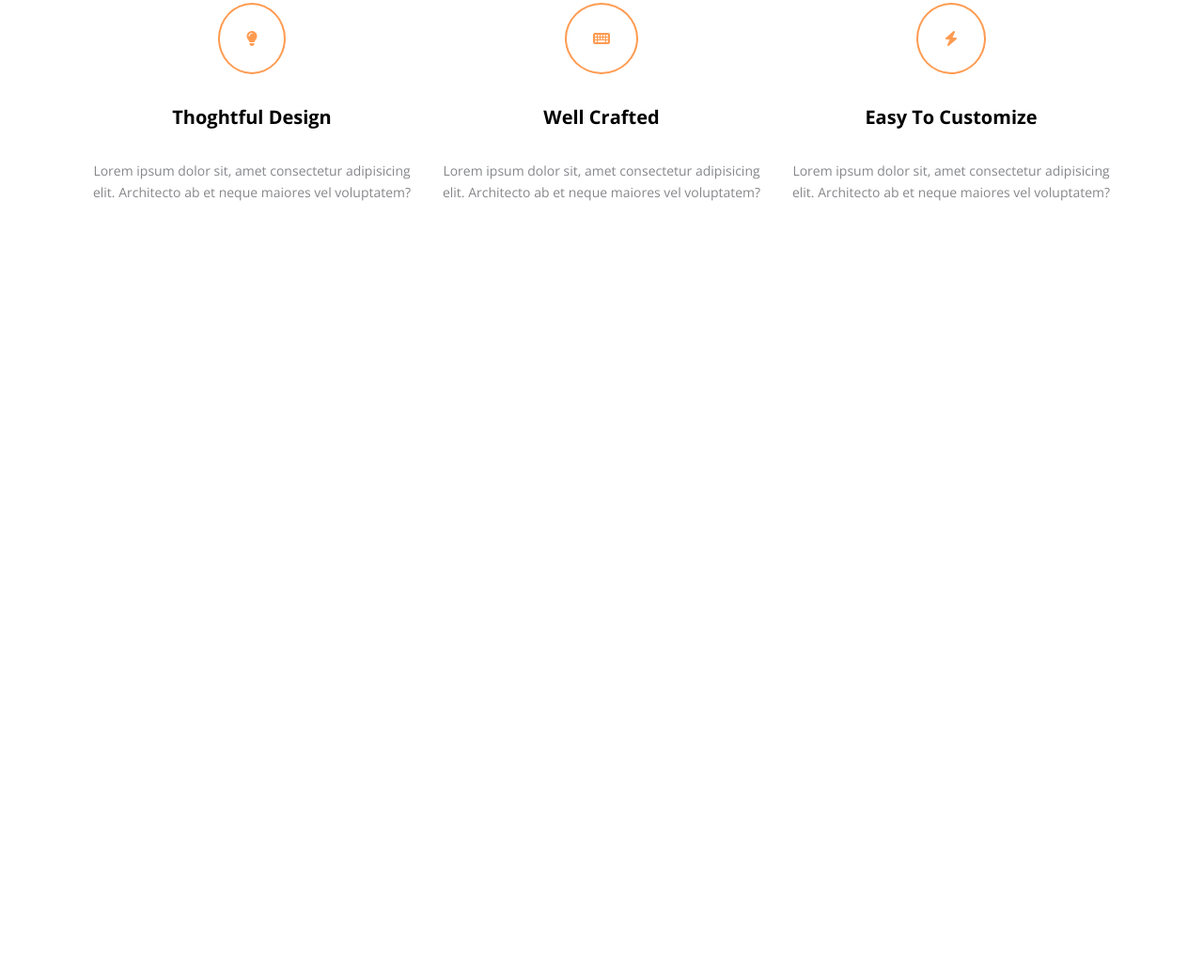
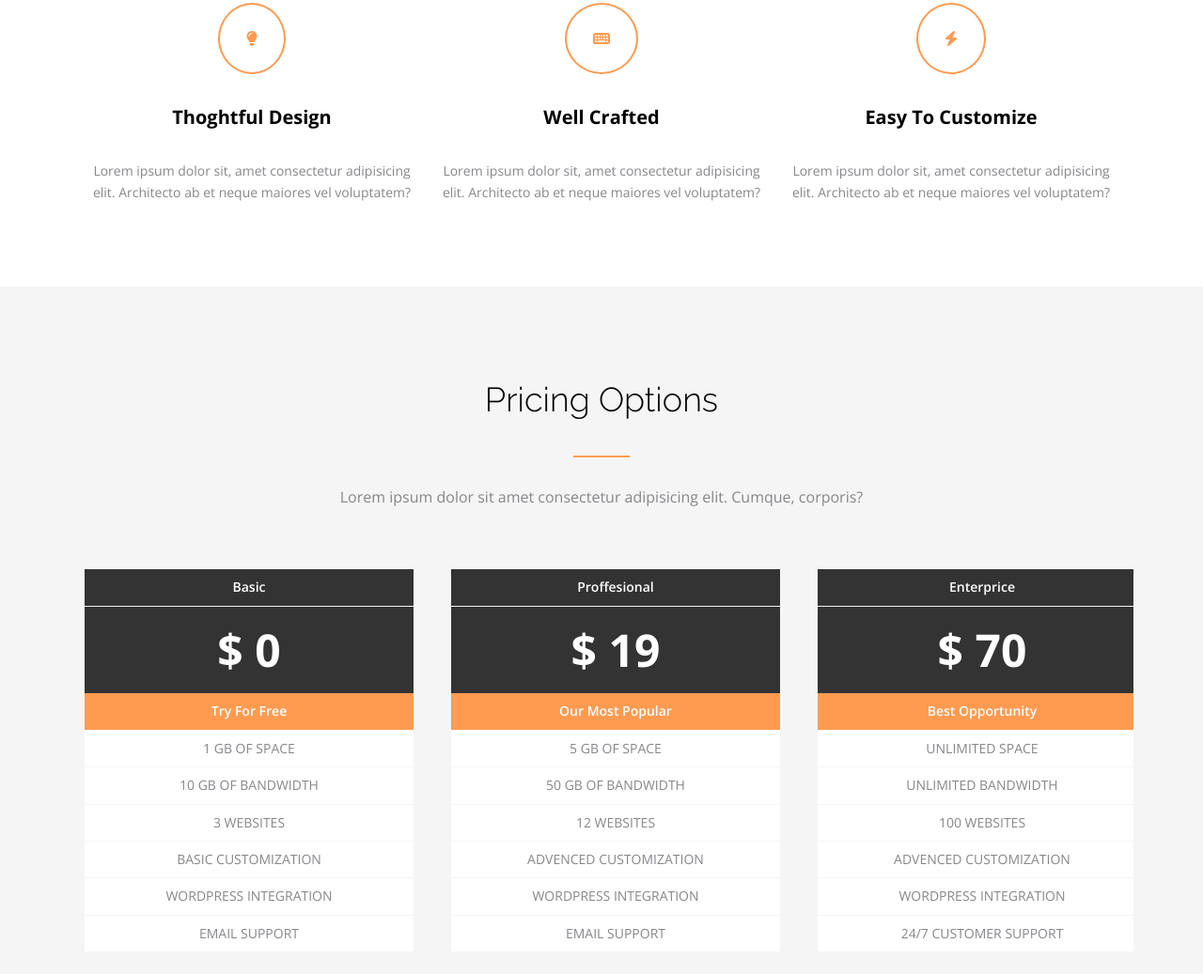
Before and after one commit to Divisible/AXIT-web-site, a plain HTML site: page index.htm in a window 1280 px wide. Shown: the part 3004-4041 px from the top of the page at 94% size. Before the commit the page ends 3309 px from the top, so only its background shows below. Drawn offline with nearby package versions, Linux system fonts and the light colour scheme.

Commit message:
Section F and fixed justify-content

```diff
--- a/css/main.css
+++ b/css/main.css
@@ -31,82 +31,6 @@ h1, h2, h3, h4 {text-transform: capitalize;}
 img {width: 100%}
 
 p {color: var(--medium-color)}
-
-
-/* Utilities */
-.container {
-  max-width: 1132px;
-  padding: 0 1rem;
-  margin: auto;
-  overflow: hidden;
-}
-
-.bootom-line-white {
-  width: 60px;
-  height: 2px;
-  background: var(--light-color);
-}
-
-.bootom-line-orange {
-  width: 60px;
-  height: 2px;
-  background: var(--main-color);
-  margin-bottom: 1.875rem;
-}
-
-.btn {
-  width: 130px;
-  height: 40px;
-  text-transform: capitalize;
-  border: none;
-  color: var(--light-color);
-  transition: all 0.5s ease;
-}
-
-.btn:hover {
-  opacity: 0.7;
-  cursor: pointer;
-}
-
-.btn-emty {
-  background: #9a9a9a;
-  border: 1px solid var(--light-color);
-}
-
-.btn-full {
-  background: var(--main-color)
-}
-
-.bg-gray {background: #f5f5f5;}
-
-.bg-white {background: #fff;}
-
-.section-row {
-  min-height: 600px;
-  display: flex;
-  align-items: center;
-  justify-content: center;
-}
-
-.section-column {
-  min-height: 600px;
-  display: flex;
-  flex-direction: column;
-  align-items: center;
-  justify-content: space-between;
-}
-.section-title {
-  display: flex;
-  flex-direction: column;
-  text-align: center;
-  align-items: center;
-}
-.section-title h2 {
-  font-family: "Raleway", sans-serif;
-  font-size: 2.25rem;
-  font-weight: 300;
-  margin-bottom: 1.875rem;
-}
 
 /* Header - main avigation */
 .main-nav {
@@ -316,12 +240,12 @@ p {color: var(--medium-color)}
 .sections-c .sub-content {
   display: flex;
   flex-direction: column;
-  justify-content: space-around;
+  justify-content: space-between;
 }
 
 .sub-item-section {
   display: flex;
-  justify-content: space-around;
+  justify-content: space-between;
   align-items: center;
 }
 
@@ -335,11 +259,9 @@ p {color: var(--medium-color)}
 }
 
 /* Section d */
-.section-d .section-title p {margin-bottom: 4rem;}
-
 .section-d .section-d-items {
   display: flex;
-  justify-content: space-around;
+  justify-content: space-between;
   align-items: center;
 }
 
@@ -352,7 +274,7 @@ p {color: var(--medium-color)}
 }
 
 .section-d-items .section-d-item:nth-child(2) {
-  padding: 0 1rem;
+  margin: 0 1rem;
 }
 
 .section-d-item i {
@@ -371,3 +293,61 @@ p {color: var(--medium-color)}
 .section-d-item p {
   font-size: 0.875rem;
 }
+
+/* Section f */
+.section-f {
+  min-height: 800px;
+}
+.section-f .section-f-items {
+  display: grid;
+  grid-template-columns: 1fr 1fr 1fr;
+  grid-gap: 2.5rem;
+}
+
+.section-f-items .section-f-item {
+  display: flex;
+  flex-direction: column;
+  justify-content: center;
+  align-items: center;
+  text-align: center;
+  background: var(--light-color);
+  width: 350px
+}
+
+.section-d-items .section-d-item:nth-child(2) {
+  margin: 0 1rem;
+}
+
+.section-f-item ul {
+  width: 100%;
+  text-transform: uppercase;
+  cursor: pointer;
+}
+
+.section-f-item ul li {
+  font-size: 0.875rem;
+  color: #86878b;
+  padding: 0.5rem;
+  border-bottom: 1px solid #f5f5f5;
+}
+
+.section-f-item ul li span {
+  font-size: 3rem;
+  font-weight: 700;
+}
+
+.section-f-item ul li:last-child,
+.section-f-item ul li:nth-child(2) {
+  border-bottom: none;
+}
+
+.section-f-item ul li:nth-child(-n + 3) {
+  background: var(--dark-color);
+  color: var(--light-color);
+  text-transform: capitalize;
+  font-weight: 600;
+}
+
+.section-f-item ul li:nth-child(3) {
+  background: var(--main-color);
+}
--- /dev/null
+++ b/css/utilites.css
@@ -0,0 +1,77 @@
+/* Utilities */
+.container {
+  max-width: 1132px;
+  padding: 0 1rem;
+  margin: auto;
+  overflow: hidden;
+}
+
+.bootom-line-white {
+  width: 60px;
+  height: 2px;
+  background: var(--light-color);
+}
+
+.bootom-line-orange {
+  width: 60px;
+  height: 2px;
+  background: var(--main-color);
+  margin-bottom: 1.875rem;
+}
+
+.btn {
+  width: 130px;
+  height: 40px;
+  text-transform: capitalize;
+  border: none;
+  color: var(--light-color);
+  transition: all 0.5s ease;
+}
+
+.btn:hover {
+  opacity: 0.7;
+  cursor: pointer;
+}
+
+.btn-emty {
+  background: #9a9a9a;
+  border: 1px solid var(--light-color);
+}
+
+.btn-full {
+  background: var(--main-color)
+}
+
+.bg-gray {background: #f5f5f5;}
+
+.bg-white {background: #fff;}
+
+.section-row {
+  min-height: 600px;
+  display: flex;
+  align-items: center;
+  justify-content: center;
+}
+
+.section-column {
+  min-height: 600px;
+  display: flex;
+  flex-direction: column;
+  align-items: center;
+  justify-content: space-between;
+}
+.section-title {
+  display: flex;
+  flex-direction: column;
+  text-align: center;
+  align-items: center;
+}
+
+.section-title h2 {
+  font-family: "Raleway", sans-serif;
+  font-size: 2.25rem;
+  font-weight: 300;
+  margin-bottom: 1.875rem;
+}
+
+.section-title p {margin-bottom: 4rem;}
--- a/index.htm
+++ b/index.htm
@@ -4,6 +4,7 @@
   <meta charset="UTF-8">
   <meta http-equiv="X-UA-Compatible" content="IE=edge">
   <meta name="viewport" content="width=device-width, initial-scale=1.0">
+  <link rel="stylesheet" href="css/utilites.css">
   <link rel="stylesheet" href="css/main.css">
   <link rel="stylesheet" href="https://cdnjs.cloudflare.com/ajax/libs/font-awesome/6.2.1/css/all.min.css" integrity="sha512-MV7K8+y+gLIBoVD59lQIYicR65iaqukzvf/nwasF0nqhPay5w/9lJmVM2hMDcnK1OnMGCdVK+iQrJ7lzPJQd1w==" crossorigin="anonymous" referrerpolicy="no-referrer" />
   <title>Axit || 2022</title>
@@ -156,7 +157,7 @@
           <div class="bootom-line-orange"></div>
           <p>Lorem ipsum dolor sit amet.</p>
         </div>
-        <div class="section-d-items">
+        <div class="section-d-items flex-SA">
           <div class="section-d-item">
             <i class="fa-solid fa-lightbulb"></i>
             <h3>thoghtful design</h3>
@@ -175,6 +176,58 @@
         </div>
       </div>
     </div>
+
+    <!-- Section f: priceng options -->
+    <div class="section-column section-f bg-gray">
+      <div class="container">
+        <div class="section-title">
+          <h2>pricing options</h2>
+          <div class="bootom-line-orange"></div>
+          <p>Lorem ipsum dolor sit amet consectetur adipisicing elit. Cumque, corporis?</p>
+        </div>
+        <div class="section-f-items">
+          <div class="section-f-item">
+            <ul>
+              <li>basic</li>
+              <li><span>&#36 0</span></li>
+              <li>Try for free</li>
+              <li>1 gb of space</li>
+              <li>10 gb of bandwidth</li>
+              <li>3 websites</li>
+              <li>basic customization</li>
+              <li>wordpress integration</li>
+              <li>email support</li>
+            </ul>
+          </div>
+          <div class="section-f-item">
+            <ul>
+              <li>proffesional</li>
+              <li><span>&#36 19</span></li>
+              <li>our most popular</li>
+              <li>5 gb of space</li>
+              <li>50 gb of bandwidth</li>
+              <li>12 websites</li>
+              <li>advenced customization</li>
+              <li>wordpress integration</li>
+              <li>email support</li>
+            </ul>
+          </div>
+          <div class="section-f-item">
+            <ul>
+              <li>enterprice</li>
+              <li><span>&#36 70</span></li>
+              <li>best opportunity</li>
+              <li>unlimited space</li>
+              <li>unlimited bandwidth</li>
+              <li>100 websites</li>
+              <li>advenced customization</li>
+              <li>wordpress integration</li>
+              <li>24/7 customer support</li>
+            </ul>
+          </div>
+        </div>
+      </div>
+    </div>
   </main>
 </body>
 </html>
```
